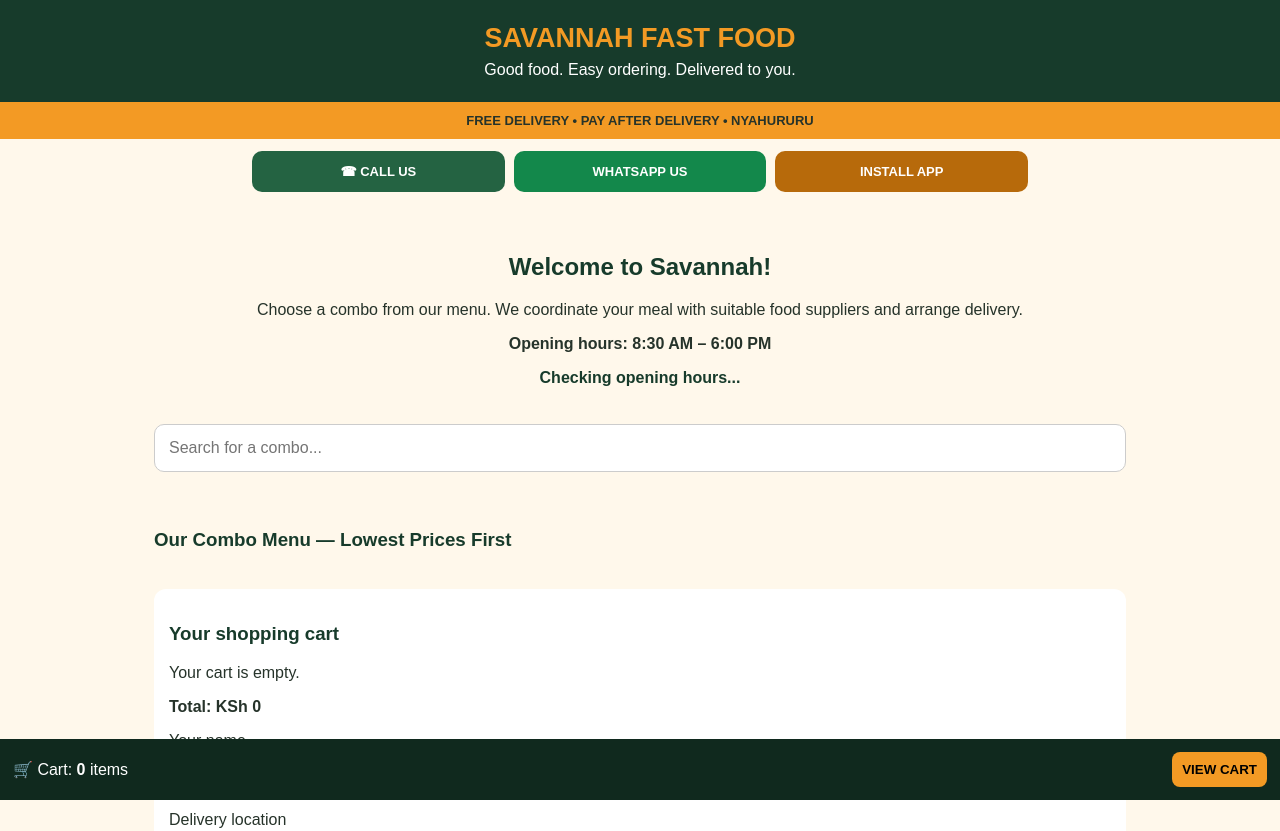
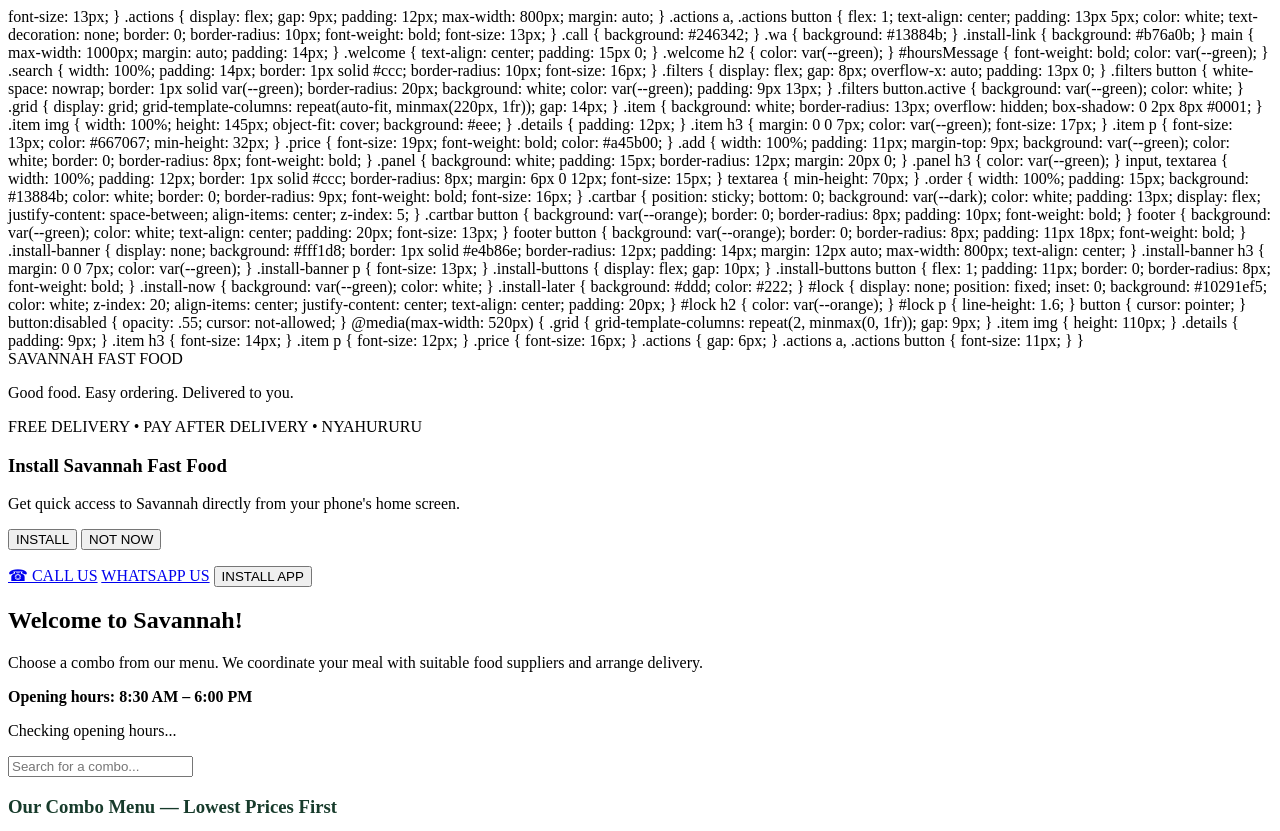
Before and after one commit to rajstev85-arch/savannah-fast-food, a plain HTML site: page index.html in a window 1280 px wide. Shown: the top 831 px of the page. Drawn offline with Linux system fonts and the light colour scheme.

Commit message:
Update index.html

```diff
--- a/index.html
+++ b/index.html
@@ -1,64 +1,4 @@
 
-<!DOCTYPE html>
-<html lang="en">
-<head>
-<meta charset="UTF-8">
-<meta name="viewport" content="width=device-width, initial-scale=1">
-<meta name="theme-color" content="#173b2b">
-<meta name="description" content="Savannah Fast Food - delicious meal combos, free delivery and convenient WhatsApp ordering in Nyahururu, Kenya.">
-
-<title>Savannah Fast Food | Nyahururu</title>
-
-<link rel="manifest" href="./manifest.json">
-<link rel="icon" href="./icons/icon-192.svg" type="image/svg+xml">
-<link rel="apple-touch-icon" href="./icons/icon-192.svg">
-
-<style>
-:root {
-  --green: #173b2b;
-  --dark: #10291e;
-  --orange: #f39a24;
-  --cream: #fff8eb;
-  --white: #ffffff;
-}
-
-* {
-  box-sizing: border-box;
-}
-
-html {
-  scroll-behavior: smooth;
-}
-
-body {
-  margin: 0;
-  background: var(--cream);
-  color: #26332a;
-  font-family: Arial, sans-serif;
-}
-
-header {
-  background: var(--green);
-  color: white;
-  text-align: center;
-  padding: 23px 12px;
-}
-
-.logo {
-  font-size: 27px;
-  font-weight: 900;
-  color: var(--orange);
-}
-
-header p {
-  margin: 7px 0 0;
-}
-
-.notice {
-  background: var(--orange);
-  text-align: center;
-  padding: 11px;
-  font-weight: bold;
   font-size: 13px;
 }
 
```
